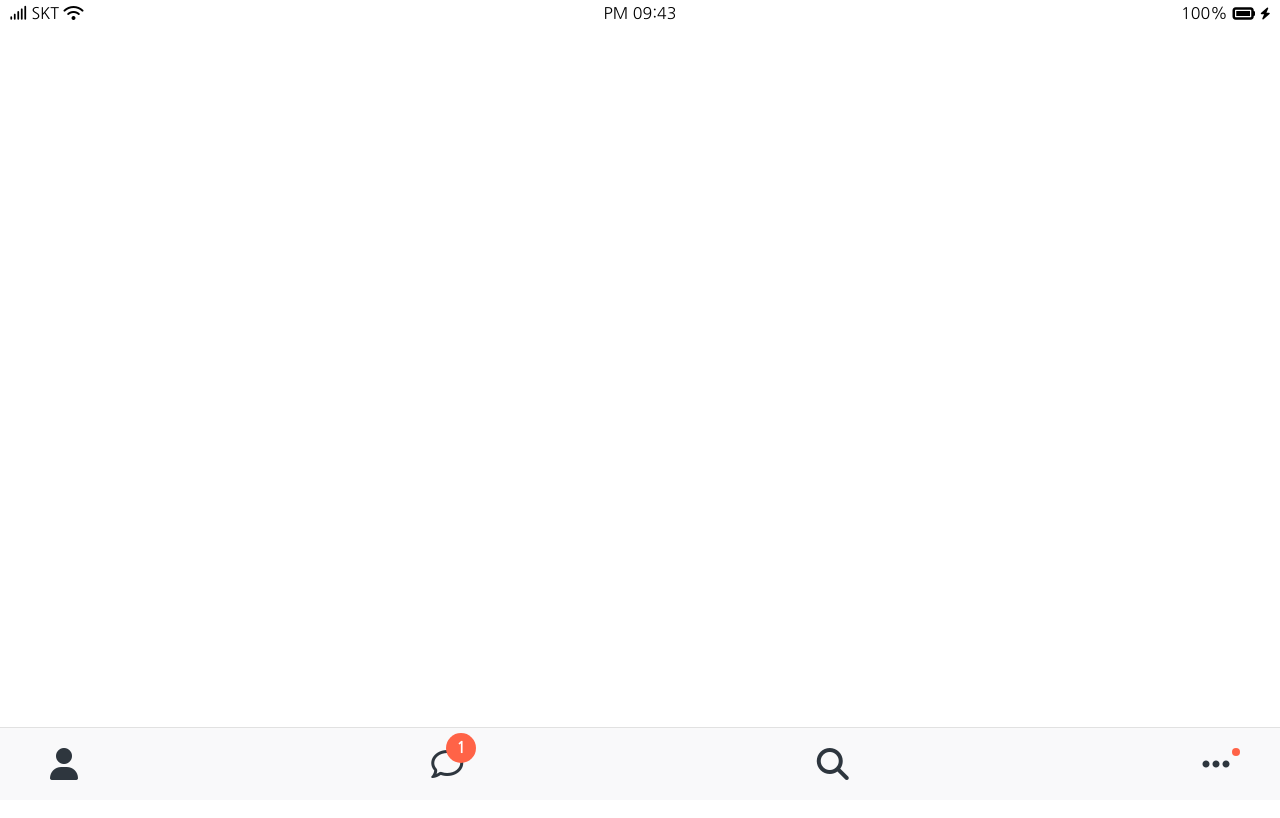
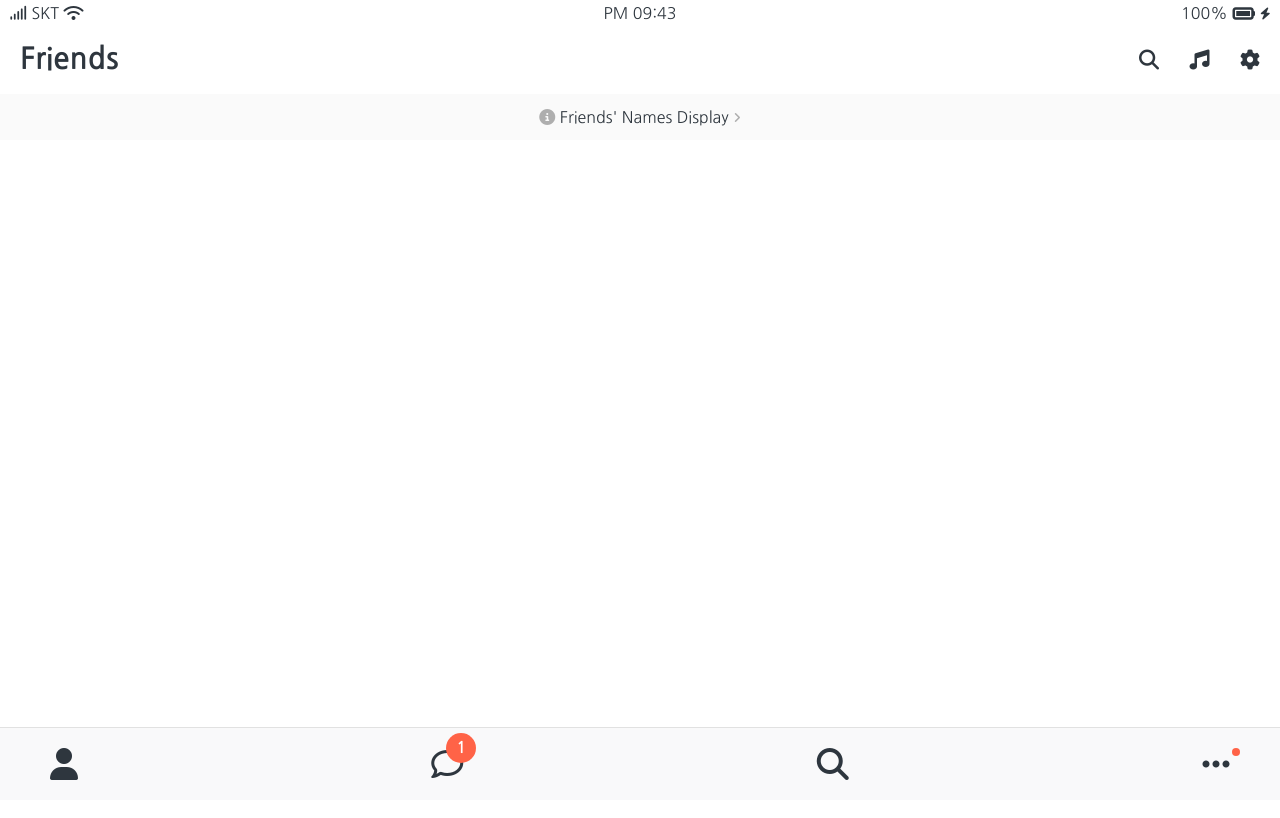
Before and after one commit to jesthers/kokoa-clone-2022, a plain HTML site: page friends.html in a window 1280 px wide. Shown: the top 818 px of the page. Drawn offline with Linux system fonts and the light colour scheme.

Commit message:
make screen header
make friends page's screen header

```diff
--- /dev/null
+++ b/css/components/screen-header.css
@@ -0,0 +1,15 @@
+.screen-header{
+    display: flex;
+    justify-content: space-between;
+    align-items: center;
+    padding: 44px 20px 20px;
+}
+
+.screen-header__title{
+    font-size: 30px;
+    font-weight: 600;
+}
+
+.screen-header__icons span{
+    margin-left: 26px;
+}
--- a/css/components/status-bar.css
+++ b/css/components/status-bar.css
@@ -6,6 +6,7 @@
     justify-content: center;
     padding: 5px 3px;
     box-sizing: border-box;
+    background-color: white;
 }
 
 .status-bar__column{
--- /dev/null
+++ b/css/screen/friends.css
@@ -0,0 +1,10 @@
+#friends-display-link{
+    display: block;
+    text-align: center;
+    background-color: #fafafa;
+    padding: 15px 0px;
+}
+
+#friends-display-link i{
+    color: rgba(0, 0, 0, 0.3);
+}
--- a/css/style.css
+++ b/css/style.css
@@ -6,11 +6,14 @@
 /*Components*/
 @import "components/status-bar.css";
 @import "components/navigation.css";
+@import "components/screen-header.css";
 
 /*Screen*/
 @import "screen/login.css";
+@import "screen/friends.css";
 
 body{
     font-family: 'Nanum Gothic', sans-serif;
     height: 1000vh;
+    color: #2e363e;
 }
--- a/friends.html
+++ b/friends.html
@@ -24,6 +24,21 @@
       </div>
     </div>
 
+    <header class="screen-header">
+      <h1 class="screen-header__title">Friends</h1>
+      <div class="screen-header__icons">
+        <span><i class="fas fa-search fa-lg"></i></span>
+        <span><i class="fas fa-music fa-lg"></i></span>
+        <span><i class="fas fa-cog fa-lg"></i></span>
+      </div>
+    </header>
+
+    <a id="friends-display-link">
+      <i class="fa-solid fa-circle-info"></i>
+      Friends' Names Display
+      <i class="fa-solid fa-angle-right fa-xs"></i>
+    </a>
+
     <nav class="nav">
       <ul class="nav__list">
         <li class="nav__btn">
@@ -49,9 +64,8 @@
       </ul>
     </nav>
 
-    <script
-      src="https://kit.fontawesome.com/6478f529f2.js"
-      crossorigin="anonymous"
-    ></script>
+    <script src="https://kit.fontawesome.com/bc7b631ef0.js"
+    crossorigin="anonymous">
+  </script>
   </body>
 </html>
```
